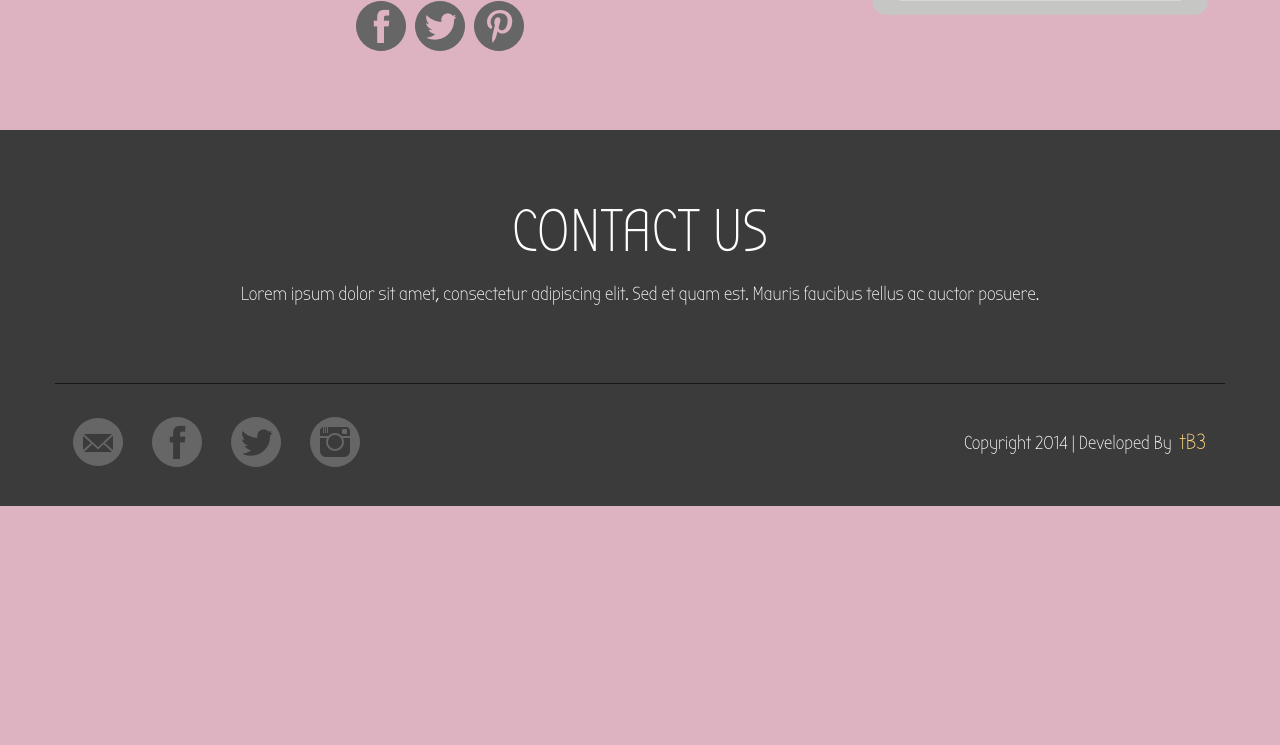
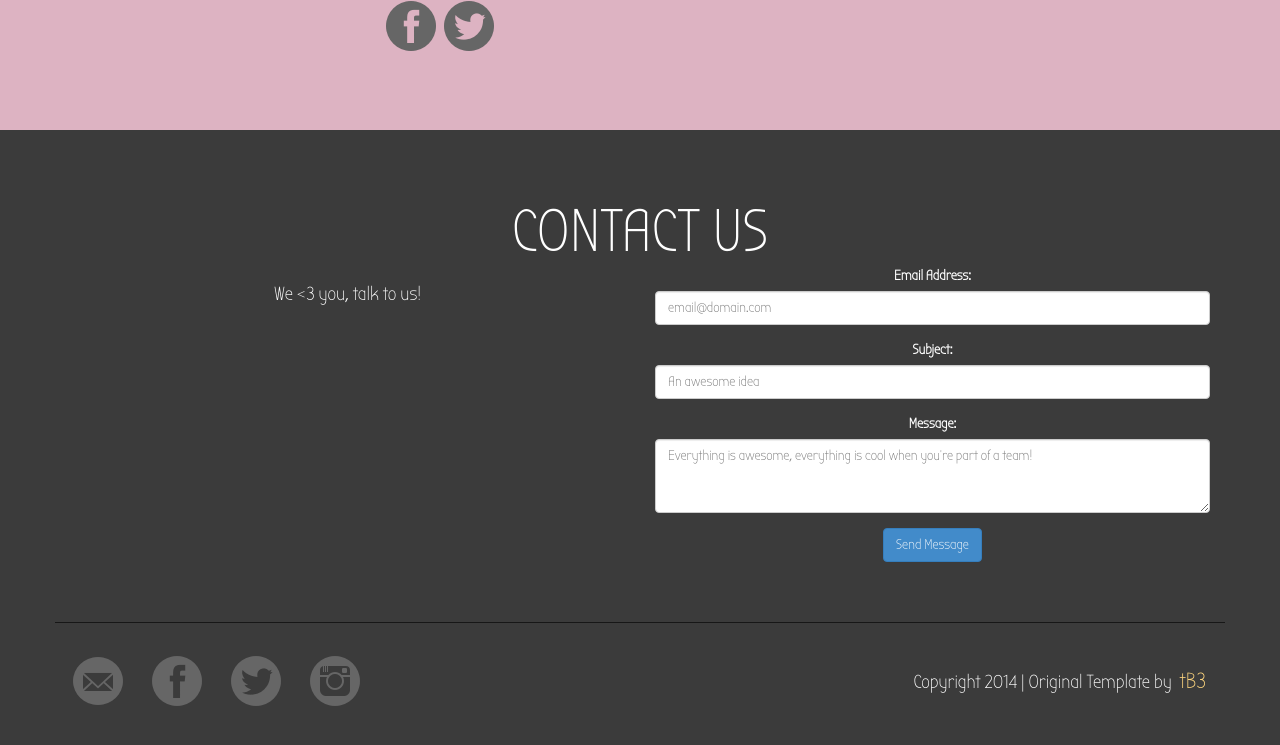
Before and after one commit to dennyau/studiocosplay, a PHP site: page /new.html in a window 1280 px wide. Shown: the part 3411-4156 px from the top of the page. Before the commit the page ends 3917 px from the top, so only its background shows below. Run offline with PHP 8.4, Linux system fonts and the light colour scheme.

Commit message:
benchmark, bootstrap3 version of colorful flat, svg profile and logo pictures working contact us form submitting to google spreadsheet

```diff
--- a/css/style.css
+++ b/css/style.css
@@ -166,11 +166,21 @@
     -webkit-border-radius: 10px;
     border-radius: 10px;
 }
+.profile {
+/*
+    height: 268px;
+*/
+    width:  336px;
+}
+#contact-us-form {
+    color: #fff;
+}
 
-/*     break points */
+/*     break points
 @media (max-width: 800px) {
     #studio-cosplay-logo {
         max-width: 600px;
         width: 600px;
     }
 }
+*/
--- a/new.html
+++ b/new.html
@@ -27,7 +27,7 @@
             <div class="navbar navbar-static-top" role="navigation">
                 <div class="container">
                     <div class="navbar-header">
-                        <a class="navbar-brand" rel="#" title="Studio Cosplay" href="#"><img id="studio-cosplay-logo" src="img/studio-cosplay-logo.jpg" alt="Studio Cosplay Logo" /></a>
+                        <a class="navbar-brand" rel="#" title="Studio Cosplay" href="#"><object id="studio-cosplay-logo" type="image/svg+xml" data="img/studio-cosplay-logo.svg"></object></a>
                     </div>
                     <div class="navbar-collapse collapse">
                         <ul class="nav navbar-nav">
@@ -148,7 +148,12 @@
 
     <div class="row">
         <div class="col-md-4">
-            <img src="themes/img/img-10.png" alt="Liz Gmaz" />
+            <object class="profile" type="image/svg+xml" data="img/liz-cosplay.svg">
+
+            </object>
+<!--
+            <img class="profile" src="img/liz-profile.svg" alt="Liz Gmaz" />
+-->
         </div>
         <div class="col-md-8">
             <h4>Liz Gmaz</h4>
@@ -158,13 +163,12 @@
 </p>
             <a class="facebook" href="#"></a>
             <a class="twitter" href="#"></a>
-            <a class="pin" href="#"></a>
         </div>
     </div>
     <hr />
     <div class="row">
         <div class="col-md-4 col-md-push-8">
-            <img src="themes/img/img-10.png" alt="Sabrina Maizland" />
+            <img class="profile" src="themes/img/img-10.png" alt="Sabrina Maizland" />
         </div>
         <div class="col-md-8 col-md-pull-4">
             <h4>Sabrina Maizland</h4>
@@ -174,13 +178,12 @@
 </p>
             <a class="facebook" href="#"></a>
             <a class="twitter" href="#"></a>
-            <a class="pin" href="#"></a>
         </div>
     </div>
     <hr />
     <div class="row">
         <div class="col-md-4">
-            <img src="themes/img/img-10.png" alt="Daria Medved" />
+            <img class="profile" src="themes/img/img-10.png" alt="Daria Medved" />
         </div>
         <div class="col-md-8">
             <h4>Daria Medved</h4>
@@ -190,13 +193,15 @@
             </p>
             <a class="facebook" href="#"></a>
             <a class="twitter" href="#"></a>
-            <a class="pin" href="#"></a>
         </div>
     </div>
     <hr />
     <div class="row">
         <div class="col-md-4 col-md-push-8">
-            <img src="themes/img/img-10.png" alt="Stefanie Hackenberg" />
+            <object class="profile" type="image/svg+xml" data="img/stef-profile.svg"></object>
+            <!--
+            <img class="profile" src="img/stef-profile.jpg" alt="Stefanie Hackenberg" />
+            -->
         </div>
         <div class="col-md-8 col-md-pull-4">
             <h4>Stefanie Hackenberg</h4>
@@ -206,7 +211,6 @@
 </p>
             <a class="facebook" href="#"></a>
             <a class="twitter" href="#"></a>
-            <a class="pin" href="#"></a>
         </div>
     </div>
 </div>
@@ -219,7 +223,28 @@
         <div class="row">
             <div class="col-md-12 cntr">
                 <h1>Contact Us</h1>
-                <p>Lorem ipsum dolor sit amet, consectetur adipiscing elit. Sed et quam est. Mauris faucibus tellus ac auctor posuere. </p>
+            </div>
+        </div>
+        <div class="row">
+            <div class="col-md-6">
+                <p>We &lt;3 you, talk to us!</p>
+            </div>
+            <div class="col-md-6">
+                <form id="contact-us-form" role="form" action="https://docs.google.com/forms/d/1yljTsrO4C4cQwtQzoYCbXbkDkXeVxQXezf88qdGBGyQ/formResponse" method="POST">
+                    <div class="form-group">
+                        <label for="entry_100831364">Email Address:</label>
+                        <input type="email" class="form-control" id="entry_100831364" name="entry.1008313640" placeholder="email@domain.com">
+                    </div>
+                    <div class="form-group">
+                        <label for="entry_325598639">Subject:</label>
+                        <input type="text" class="form-control" id="entry_325598639" name="entry.325598639" placeholder="An awesome idea">
+                    </div>
+                    <div class="form-group">
+                        <label for="entry_1333836498">Message:</label>
+                        <textarea class="form-control" id="entry_1333836498" name="entry.1333836498" rows="3" placeholder="Everything is awesome, everything is cool when you're part of a team!"></textarea>
+                    </div>
+                    <button type="submit" name="submit" id="ss-submit" class="btn btn-large btn-primary">Send Message</button>
+                </form>
             </div>
         </div>
         <div class="row footerSection">
@@ -230,7 +255,7 @@
                 <a class="html5" href="http://www.instagram.com/StudioCosplay/"></a>
             </div>
             <div class="col-sm-6 copyright">
-                <p>Copyright 2014 | Developed By <a href="http://www.tb3.co.in">tB3</a></p>
+                <p>Copyright 2014 | Original Template by  <a href="http://www.tb3.co.in">tB3</a></p>
             </div>
         </div>
     </div>
--- a/version.txt
+++ b/version.txt
@@ -1 +1 @@
-1.1.0
+1.2.0
```
Also changed, not shown: img/stef-profile.svg (added), img/studio-cosplay-logo.svg.
